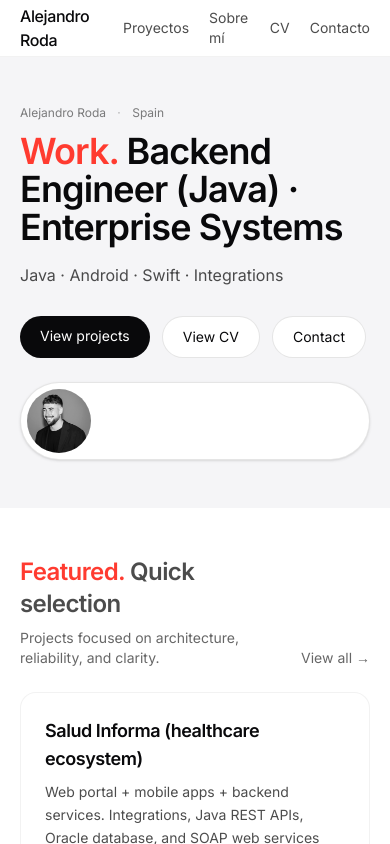
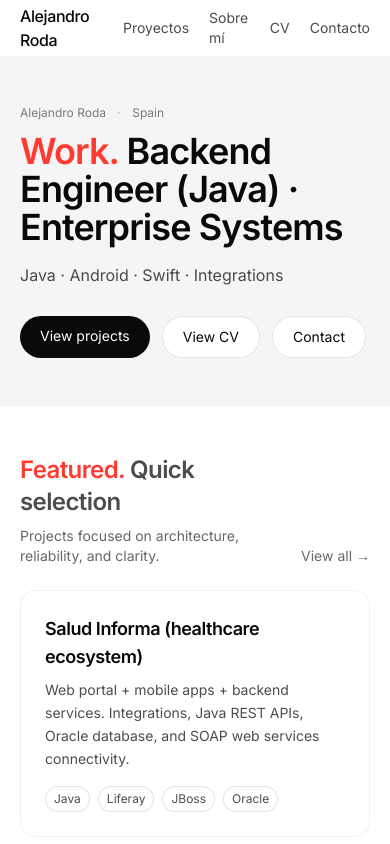
Before and after one commit to AlejandroRodaDev/portfolio, a Next.js app: page / in a window 390 px wide. Shown: the top 844 px of the page. Built offline with nearby package versions, Linux system fonts and the light colour scheme.

Commit message:
Fix error with the modal and removed demo project

```diff
--- a/src/app/page.tsx
+++ b/src/app/page.tsx
@@ -11,7 +11,7 @@ export default function HomePage() {
       {/* HERO */}
       <section className="py-12 sm:py-16 bg-[#f5f5f7]">
         <Container>
-<div className="flex flex-col sm:flex-row sm:items-center sm:justify-between gap-6">
+          <div className="flex flex-col sm:flex-row sm:items-center sm:justify-between gap-6">
             <div className="max-w-2xl">
               {/* Más claro el “quién” sin sobrecargar */}
               <p className="text-xs sm:text-sm text-black/50">
@@ -49,15 +49,15 @@ export default function HomePage() {
               </div>
             </div>
 
-            {/* Avatar (responsive) */}
-<div className="shrink-0">
-  <div className="rounded-full border border-black/10 bg-white shadow-sm p-1.5 sm:p-2">
-    <div className="relative h-16 w-16 sm:h-32 sm:w-32 overflow-hidden rounded-full">
+            {/* Avatar (solo desktop) */}
+<div className="hidden lg:block shrink-0">
+  <div className="rounded-full border border-black/10 bg-white shadow-sm p-2">
+    <div className="relative h-36 w-36 overflow-hidden rounded-full">
       <Image
         src="/avatar.jpg"
         alt={`${site.name} portrait`}
         fill
-        sizes="(max-width: 640px) 64px, 128px"
+        sizes="144px"
         className="object-cover saturate-0 contrast-105 hover:saturate-100 transition"
         priority
       />
--- a/src/app/projects/page.tsx
+++ b/src/app/projects/page.tsx
@@ -62,7 +62,6 @@ function ProjectModal({
   onClose: () => void;
 }) {
   const titleId = useId();
-  const closeBtnRef = useRef<HTMLButtonElement | null>(null);
 
   useEffect(() => {
     if (!project) return;
@@ -75,7 +74,6 @@ function ProjectModal({
     };
 
     window.addEventListener("keydown", onKeyDown);
-    setTimeout(() => closeBtnRef.current?.focus(), 0);
 
     return () => {
       document.body.style.overflow = prevOverflow;
@@ -99,9 +97,19 @@ function ProjectModal({
       />
 
       {/* Panel */}
-      <div className="relative w-full max-w-2xl rounded-3xl bg-white border border-black/10 shadow-xl">
-        <div className="flex items-start justify-between gap-4 p-6 sm:p-8">
-          <div className="min-w-0">
+      <div
+        className="relative w-full max-w-2xl rounded-3xl bg-white border border-black/10 shadow-xl
+                   max-h-[85vh] overflow-hidden overscroll-contain"
+        onClick={(e) => e.stopPropagation()}
+      >
+        {/* Scroll area */}
+        <div
+          className="h-full max-h-[85vh] overflow-y-auto overscroll-contain"
+          style={{ WebkitOverflowScrolling: "touch" }}
+        >
+          {/* Header (sin X) */}
+          <div className="sticky top-0 z-10 bg-white/90 backdrop-blur border-b border-black/5">
+            <div className="p-6 sm:p-8">
               <p className="text-xs text-black/50">Project</p>
 
               <h3
@@ -123,17 +131,9 @@ function ProjectModal({
                 ))}
               </div>
             </div>
-
-          <button
-            ref={closeBtnRef}
-            onClick={onClose}
-            className="shrink-0 inline-flex h-10 w-10 items-center justify-center rounded-full border border-black/10 bg-white text-black/70 hover:text-black hover:border-black/20"
-            aria-label="Close"
-          >
-            ✕
-          </button>
           </div>
 
+          {/* Links */}
           {project.links ? (
             <div className="px-6 sm:px-8 pb-2">
               <div className="flex flex-wrap gap-2">
@@ -206,6 +206,7 @@ function ProjectModal({
             </div>
           ) : null}
 
+          {/* Highlights */}
           <div className="p-6 sm:p-8">
             <div className="text-xs font-medium text-black/50 tracking-tight">
               Highlights
@@ -232,10 +233,15 @@ function ProjectModal({
               </button>
             </div>
           </div>
+
+          <div className="h-6" />
+        </div>
       </div>
     </div>
   );
 }
+
+
 
 export default function ProjectsPage() {
   const [selected, setSelected] = useState<Project | null>(null);
--- a/src/content/project.ts
+++ b/src/content/project.ts
@@ -86,7 +86,6 @@ export const projects: Project[] = [
     "SEO-friendly structure and clean content modeling (projects, experience, education).",
   ],
   links: {
-    demo: "https://TU-DOMINIO.com",
     repo: "https://github.com/AlejandroRodaDev/portfolio.git",
   },
 }
```
Lines whose indentation alone changed are shown as unchanged.
